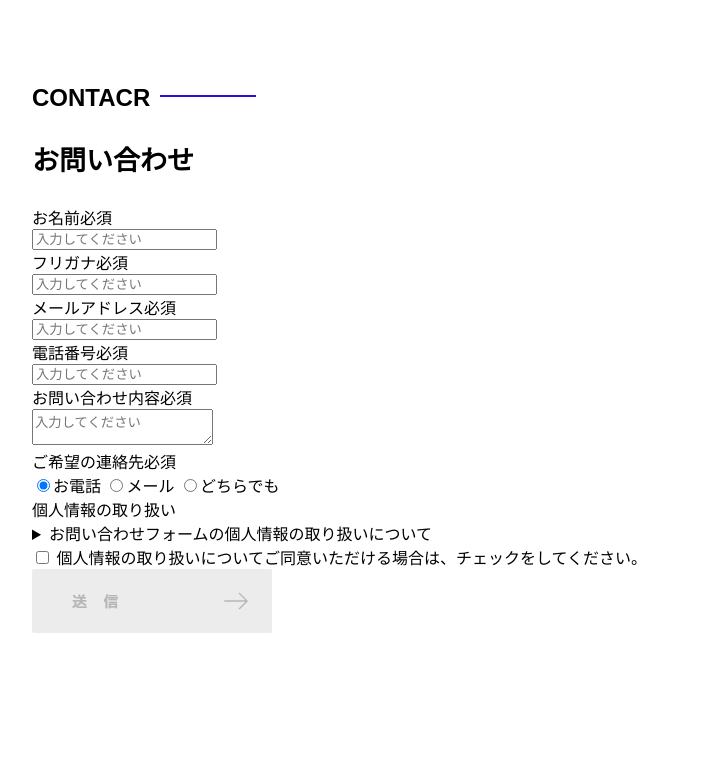
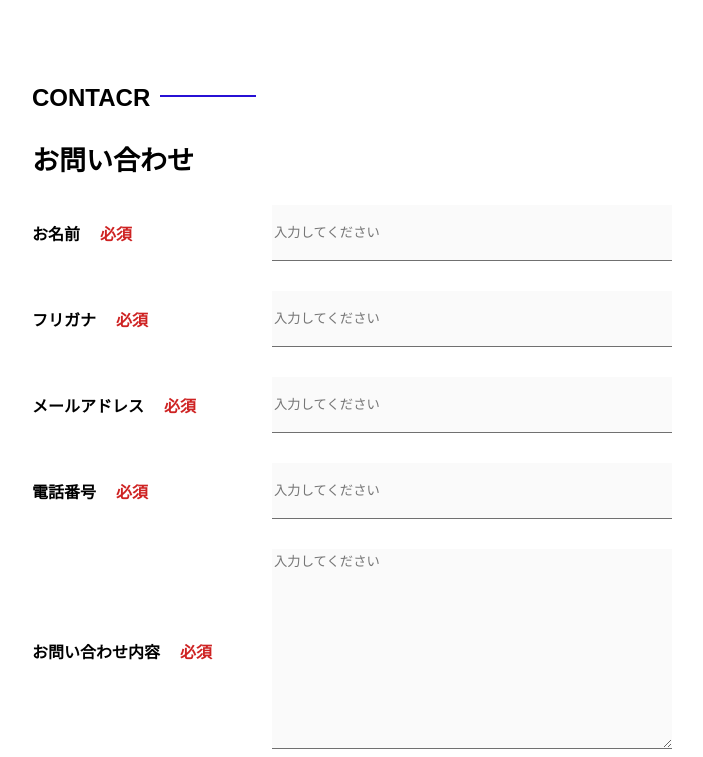
Before and after one commit to MIKISugiyama/socialtech, a plain HTML site: page index.html in a window 1280 px wide. Shown: the part 6163-6920 px from the top of the page, without its empty margins (68-771 px from the left). Before the commit the page ends 6800 px from the top, so only its background shows below. Drawn offline with Linux system fonts and the light colour scheme.

Commit message:
style.cssを修正

```diff
--- a/style.css
+++ b/style.css
@@ -313,3 +313,66 @@ h3 {
   height: 368px;
   margin-top: 40px;
 }
+
+#contact {
+  margin: 80px auto 80px auto;
+}
+
+#contact > form > div {
+  display: flex;
+  flex-direction: row;
+  flex-wrap: wrap;
+  padding-bottom: 30px;
+}
+
+.contact-heading {
+  width: 240px;
+  align-self: center;
+}
+
+.contact-label {
+  font-weight: bold;
+}
+
+.contact-span {
+  color: #ce2222;
+  margin-left: 20px;
+  font-weight: bold;
+}
+
+.contact-textbox {
+  border: 0;
+  border-bottom: 1px solid #707070;
+  background-color: #fafafa;
+  width: 400px;
+  height: 56px;
+}
+
+.contact-textarea {
+  border: 0;
+  border-bottom: 1px solid #707070;
+  background-color: #fafafa;
+  width: 400px;
+  height: 200px;
+}
+
+#contact dt {
+  font-weight: bold;
+}
+
+#contact dd {
+  margin-bottom: 16px;
+}
+
+#contact dd p {
+  margin: 0;
+}
+
+#contact dd ul {
+  padding-left: 0;
+}
+
+#contact dd li {
+  margin-bottom: 0;
+  list-style: none;
+}
```
